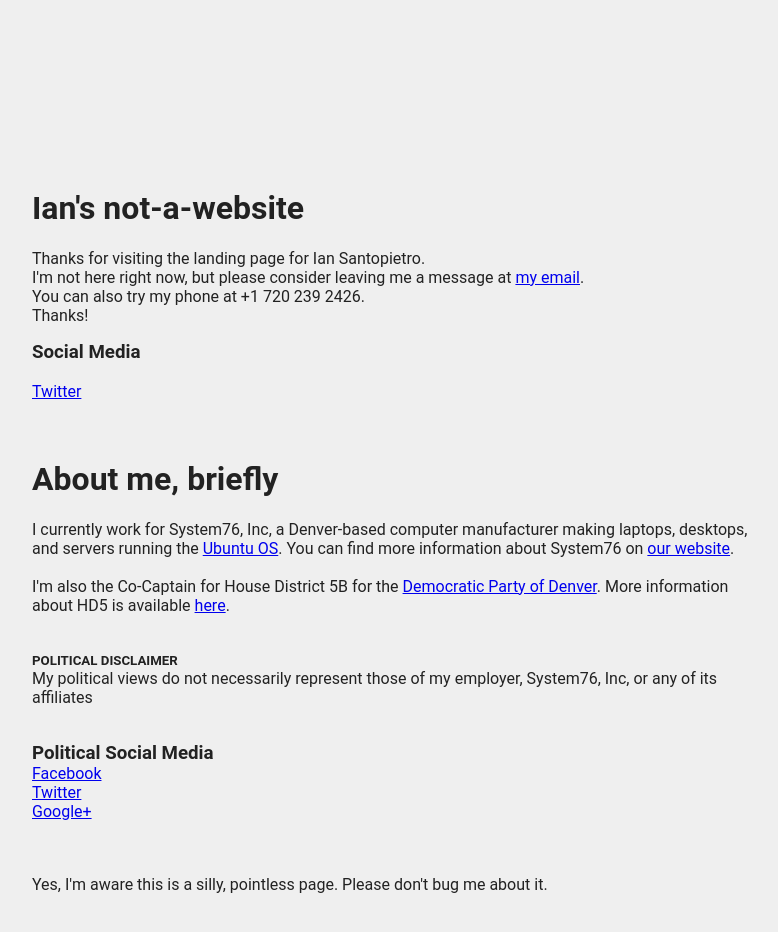
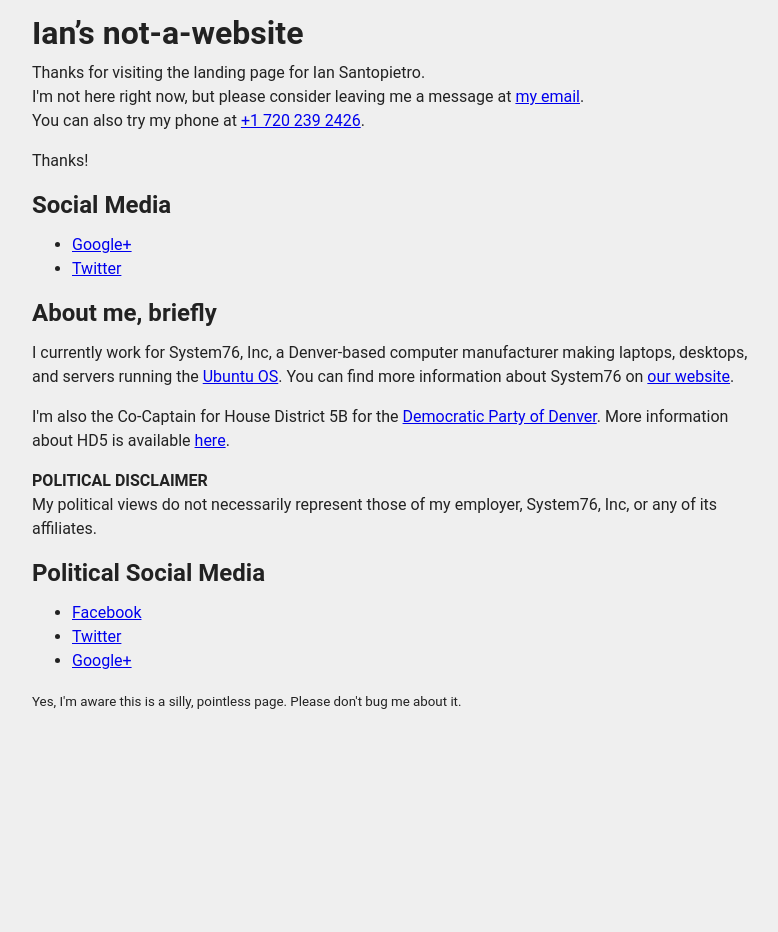
Before and after one commit to isantop/dumbrepoforcass, a plain HTML site: page index.html in a window 1280 px wide. Shown: the whole page, without its empty margins (248-1026 px from the left). After the commit the page ends 800 px from the top, so only its background shows below. Drawn offline with Linux system fonts and the light colour scheme.

Commit message:
Update index.html

```diff
--- a/index.html
+++ b/index.html
@@ -1,54 +1,74 @@
-
 <!DOCTYPE html>
 <html>
   <head>
-    <title>Ian Santopietro's Personal Landing Page</title>
+    <meta charset="UTF-8">
     <meta name="viewport" content="width=device-width, initial-scale=1.0">
+    <title>Ian Santopietro&rsquo;s Personal Landing Page</title>
     <style>
       body {
-            width: 100%;
-            max-width: 45em;
-            height: 100%;
         margin-left: auto;
         margin-right: auto;
-            padding: 10em;
+        max-width: 45em;
+        padding: 0 1em;
+
+        background-color: #efefef;
+
+        color: #222222;
         font-family: Ubuntu, Roboto, Tahoma, Verdana, Arial, sans-serif;
-            background-color: #efefef;
-            color: #222222;
+        line-height: 1.5em;
       }
-	h3, h5{
-	    display: inline;
+
+      h1,
+      h2,
+      h3,
+      h4,
+      h5,
+      h6 {
+        margin-bottom: 0;
+      }
+
+      .disclaimer h3 {
+        font-size: 1em;
+        text-transform: uppercase;
+        margin-bottom: 0;
+      }
+
+      .disclaimer h3 + p {
+        margin-top: 0;
       }
     </style>
   </head>
-  <body><div width="80%">
-    <h1>Ian's not-a-website</h1>
-    <p>Thanks for visiting the landing page for Ian Santopietro.
-    <br>I'm not here right now, but please consider leaving me a message at <a href="mailto:isantop@gmail.com">my email</a>.
-    <br>You can also try my phone at +1 720 239 2426.
-    <br>Thanks!<br></p>
+  <body>
+    <h1>Ian&rsquo;s not-a-website</h1>
+    <p>
+      Thanks for visiting the landing page for Ian Santopietro.<br />
+      I'm not here right now, but please consider leaving me a message at <a href="mailto:isantop@gmail.com">my email</a>.<br />
+      You can also try my phone at <a href="tel:17202392426">+1 720 239 2426</a>.
+    </p>
+    <p>Thanks!</p>
 
-    <p><h3>Social Media</h3><br>
-    <a href="https://plus.google.com/+IanSantopietro>Google+"</a><br>
-    <a href="https://twitter.com/isantop">Twitter</a><br><br><br></p>
+    <h2>Social Media</h2>
+    <ul>
+      <li><a href="https://plus.google.com/+IanSantopietro">Google+</a></li>
+      <li><a href="https://twitter.com/isantop">Twitter</a></li>
+    </ul>
 
+    <h2>About me, briefly</h2>
+    <p>I currently work for System76, Inc, a Denver-based computer manufacturer making laptops, desktops, and servers running the <a href="https://ubuntu.com/" target="_blank">Ubuntu OS</a>. You can find more information about System76 on <a href="https://system76.com/" target="_blank">our website</a>.</p>
+    <p>I'm also the Co-Captain for House District 5B for the <a href="https://denverdemocrats.org/" target="_blank">Democratic Party of Denver</a>. More information about HD5 is available <a href="https://denverdemocrats.org/house-district/hd5/home" target="_blank">here</a>.</p>
 
+    <aside class="disclaimer">
+      <h3>Political Disclaimer</h3>
+      <p>My political views do not necessarily represent those of my employer, System76, Inc, or any of its affiliates.</p>
+    </aside>
 
-    <h1>About me, briefly</h1>
-    <p>I currently work for System76, Inc, a Denver-based computer manufacturer making laptops, desktops, and servers running the <a href="https://ubuntu.com/">Ubuntu OS</a>. You can find more information about System76 on <a href="https://system76.com/">our website</a>.
+    <h2>Political Social Media</h2>
+    <ul>
+      <li><a href="https://www.facebook.com/iansfordenver">Facebook</a></li>
+      <li><a href="https://twitter.com/ianfordenver">Twitter</a></li>
+      <li><a href="https://plus.google.com/105044687524491993124">Google+</a></li>
+    </ul>
 
-
-    <br><br>I'm also the Co-Captain for House District 5B for the <a href="https://denverdemocrats.org/">Democratic Party of Denver</a>. More information about HD5 is available <a href="https://denverdemocrats.org/house-district/hd5/home">here</a>.<br><br>
-    <h5>POLITICAL DISCLAIMER</h5><br>
-    My political views do not necessarily represent those of my employer, System76, Inc, or any of its affiliates<br><br></p>
-
-    <p><h3>Political Social Media</h3><br>
-    <a href="https://www.facebook.com/iansfordenver">Facebook</a><br>
-    <a href="https://twitter.com/ianfordenver">Twitter<a><br>
-    <a href="https://plus.google.com/105044687524491993124">Google+</a><br><br><br></p>
-
-    <p style="size: 'small'">Yes, I'm aware this is a silly, pointless page. Please don't bug me about it.</p>
-
-   </div>
+    <p><small>Yes, I'm aware this is a silly, pointless page. Please don't bug me about it.</small></p>
   </body>
 </html>
```
Lines whose indentation alone changed are shown as unchanged.
